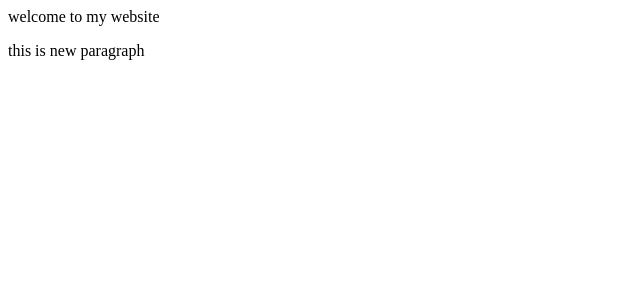
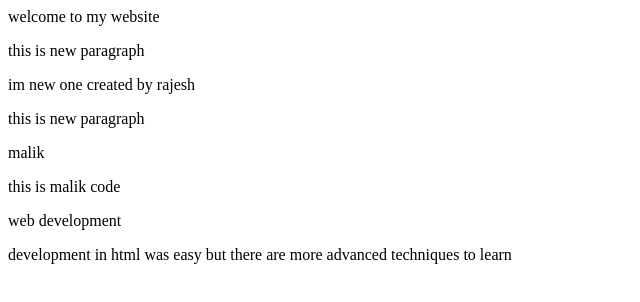
Before and after one commit to mazharalikhan2191/saqDemoProjects, a plain HTML site: page index.html in a window 1280 px wide. Shown: the whole page, without its empty margins (0-640 px from the left). Drawn offline with Linux system fonts and the light colour scheme.

Commit message:
i did changes in index.html

```diff
--- a/index.html
+++ b/index.html
@@ -6,5 +6,14 @@
         <p>welcome to my website</p>
         <p>this is new paragraph </p>
 
+        <p>im new one created by rajesh</p>
+<p>this is new paragraph </p>
+ malik
+<p>this is malik code</p>
+
+<p>web development</p>
+<p>development in html was easy but there are more advanced techniques to learn</p>
+
+
     </body>
 </html>
```
